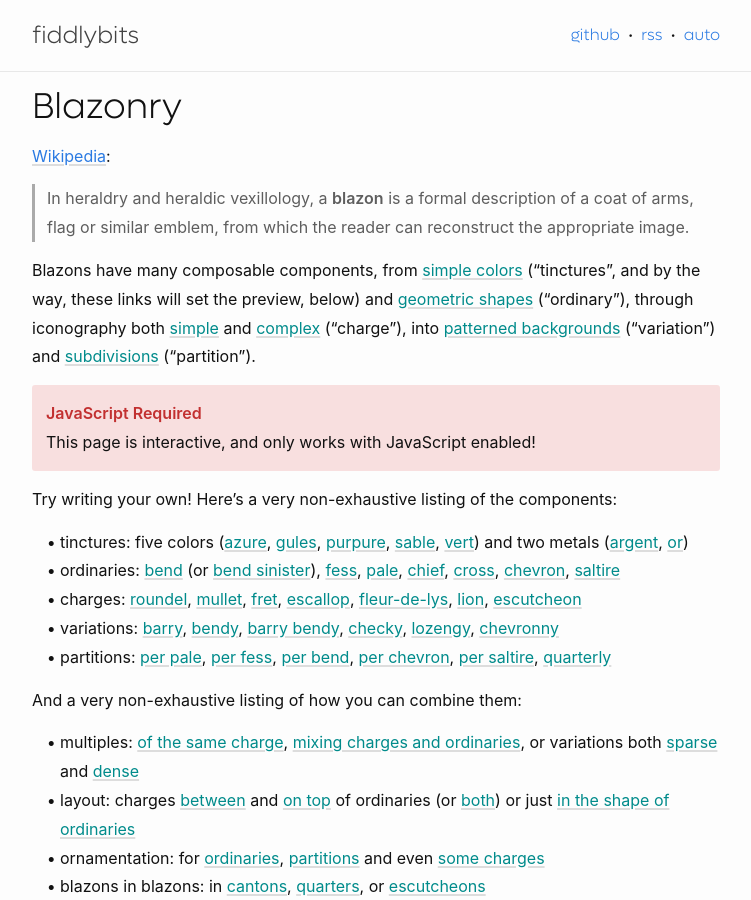
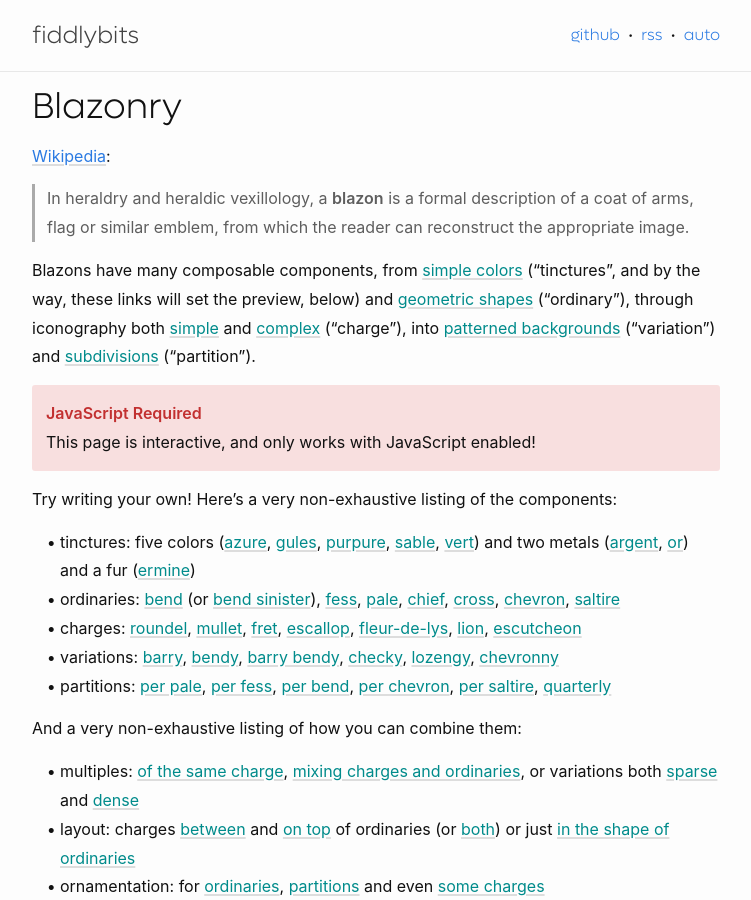
Before and after one commit to seansfkelley/seansfkelley.github.io, a Jekyll site: the page built from _posts/2023-08-28-blazonry.md, in a window 1280 px wide and 900 px high. Shown: the whole window, without its empty margins (264-1015 px from the left). Built offline with Jekyll 4.4.1, drawn with Linux system fonts in a browser that asks for light colours.

Commit message:
Add an example.

```diff
--- a/_posts/2023-08-28-blazonry.md
+++ b/_posts/2023-08-28-blazonry.md
@@ -69,7 +69,7 @@ content="I hate to be that guy, but the interactive portion may not work quite r
 
 Try writing your own! Here's a very non-exhaustive listing of the components:
 
-- tinctures: five colors (<a href="#" data-example="Azure.">azure</a>, <a href="#" data-example="Gules.">gules</a>, <a href="#" data-example="Purpure.">purpure</a>, <a href="#" data-example="Sable.">sable</a>, <a href="#" data-example="Vert.">vert</a>) and two metals (<a href="#" data-example="Argent.">argent</a>, <a href="#" data-example="Or.">or</a>)
+- tinctures: five colors (<a href="#" data-example="Azure.">azure</a>, <a href="#" data-example="Gules.">gules</a>, <a href="#" data-example="Purpure.">purpure</a>, <a href="#" data-example="Sable.">sable</a>, <a href="#" data-example="Vert.">vert</a>) and two metals (<a href="#" data-example="Argent.">argent</a>, <a href="#" data-example="Or.">or</a>) and a fur (<a href="#" data-example="Ermine.">ermine</a>)
 - ordinaries: <a href="#" data-example="Argent, a bend Sable.">bend</a> (or <a href="#" data-example="Argent, a bend sinister Sable.">bend sinister</a>), <a href="#" data-example="Argent, a fess Sable.">fess</a>, <a href="#" data-example="Argent, a pale Sable.">pale</a>, <a href="#" data-example="Argent, a chief Sable.">chief</a>, <a href="#" data-example="Argent, a cross Sable.">cross</a>, <a href="#" data-example="Argent, a chevron Sable.">chevron</a>, <a href="#" data-example="Argent, a saltire Sable.">saltire</a>
 - charges: <a href="#" data-example="Argent, a roundel Sable.">roundel</a>, <a href="#" data-example="Argent, a mullet Sable.">mullet</a>, <a href="#" data-example="Argent, a fret Sable.">fret</a>, <a href="#" data-example="Sable, an escallop Argent.">escallop</a>, <a href="#" data-example="Sable, a fleur-de-lys Argent.">fleur-de-lys</a>, <a href="#" data-example="Sable, a lion Argent armed and langued Argent.">lion</a>, <a href="#" data-example="Argent, an escutcheon Sable.">escutcheon</a>
 - variations: <a href="#" data-example="Barry Argent and Sable.">barry</a>, <a href="#" data-example="Bendy Argent and Sable.">bendy</a>, <a href="#" data-example="Barry bendy Argent and Sable.">barry bendy</a>, <a href="#" data-example="Checky Argent and Sable.">checky</a>, <a href="#" data-example="Lozengy Argent and Sable.">lozengy</a>, <a href="#" data-example="Chevronny Argent and Sable.">chevronny</a>
```
